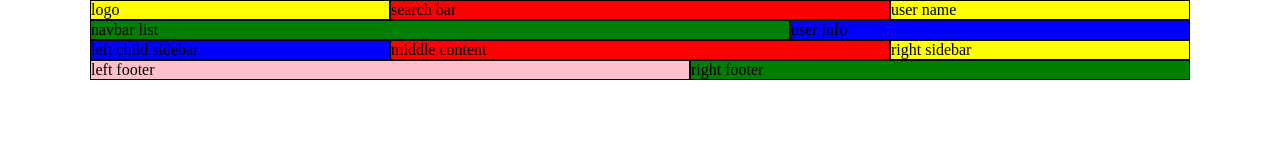
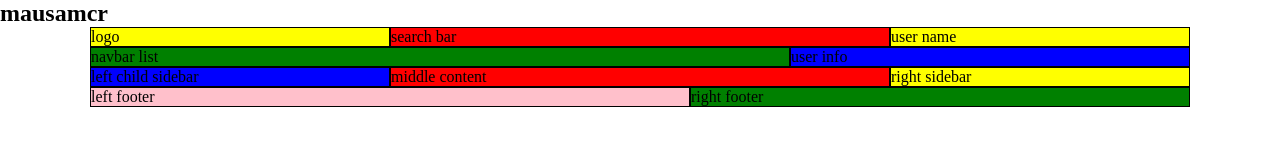
Before and after one commit to mausam7/tu-tangle, a plain HTML site: page index.html in a window 1280 px wide. Drawn offline with Linux system fonts and the light colour scheme.

Commit message:
second commit

```diff
--- a/index.html
+++ b/index.html
@@ -1,5 +1,6 @@
 <html>
    <head>
+     <h2> mausamcr</h2>
       <title>Tu Tangle Layout</title>
       <link href="css/reset.css" rel="stylesheet" type="text/css" />
       <link href="css/layout.css" rel="stylesheet" type="text/css" />
```
